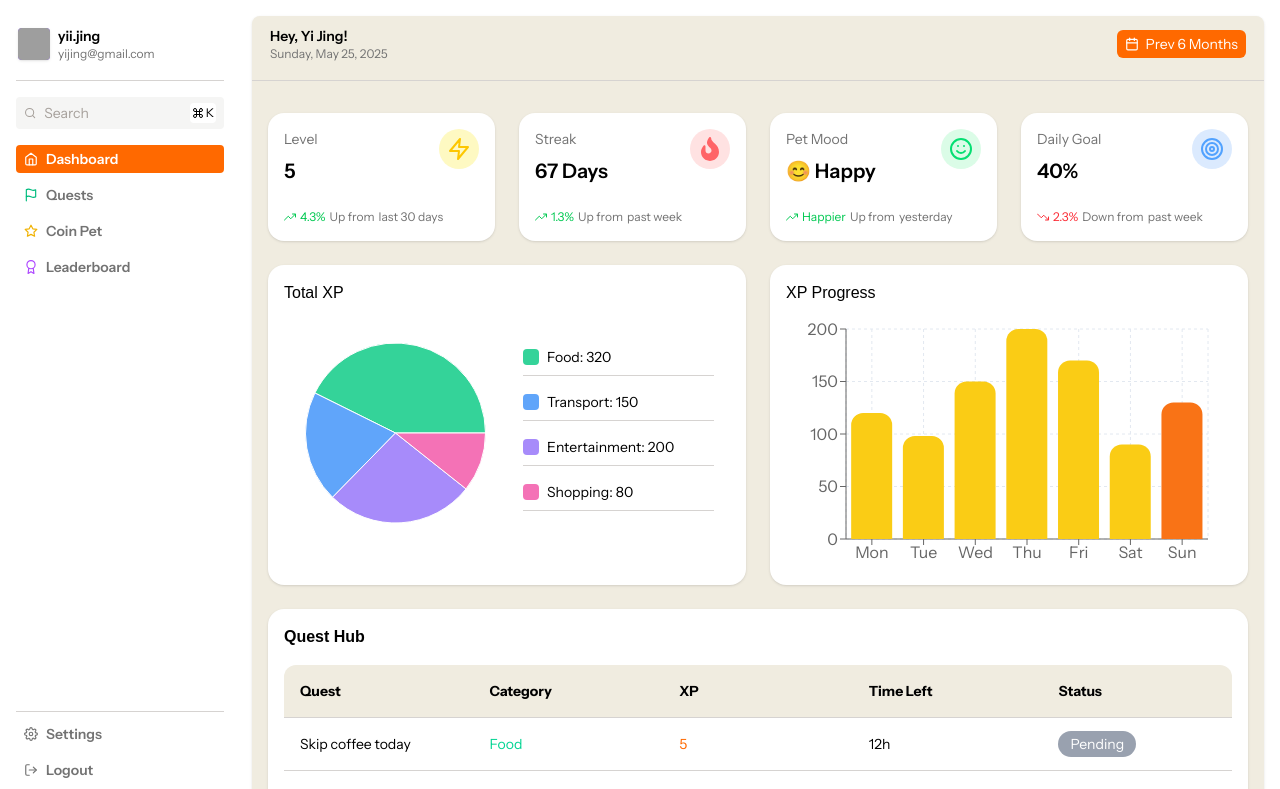
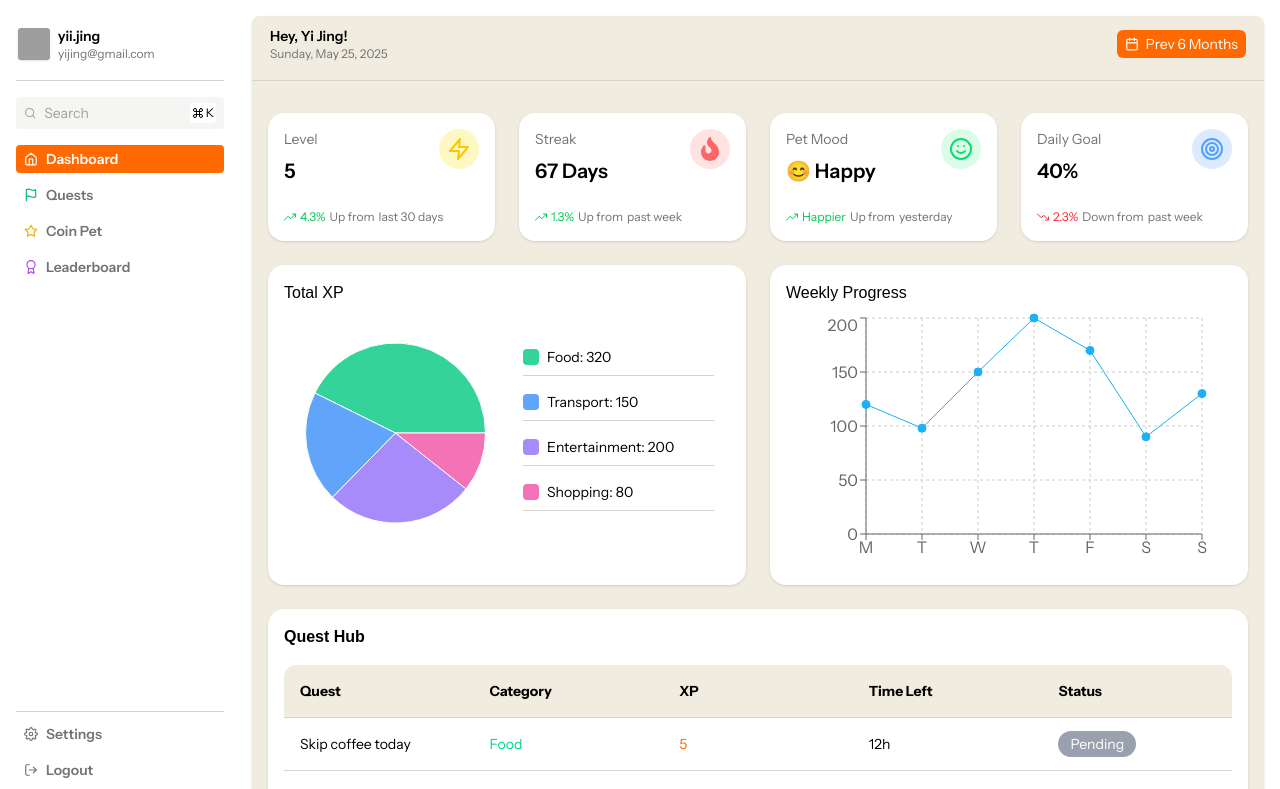
Before and after one commit to samuelngry/Coinly, a React (Vite) app in the folder client/: page /dashboard in a window 1280 px wide. Shown: the top 789 px of the page. Built offline with nearby package versions, Linux system fonts and the light colour scheme; grey boxes are pictures that could not be loaded; a web font is replaced by a local one.

Commit message:
feat: replace bar chart to line chart to show Weekly xp Progress in ActivityGraph

```diff
--- a/client/src/components/dashboard/ActivityGraph.jsx
+++ b/client/src/components/dashboard/ActivityGraph.jsx
@@ -1,54 +1,41 @@
-import React from 'react'
-import {
-  BarChart,
-  Bar,
-  XAxis,
-  YAxis,
-  Tooltip,
-  CartesianGrid,
-  ResponsiveContainer,
-  ReferenceLine,
-  Cell
-} from 'recharts';
+import React, { PureComponent } from 'react'
+import { LineChart, Line, XAxis, YAxis, CartesianGrid, Tooltip, Legend, ResponsiveContainer } from 'recharts';
 
 const data = [
-  { name: 'Mon', xp: 120 },
-  { name: 'Tue', xp: 98 },
-  { name: 'Wed', xp: 150 },
-  { name: 'Thu', xp: 200 },
-  { name: 'Fri', xp: 170 },
-  { name: 'Sat', xp: 90 },
-  { name: 'Sun', xp: 130 },
+  { name: 'M', xp: 120 },
+  { name: 'T', xp: 98 },
+  { name: 'W', xp: 150 },
+  { name: 'T', xp: 200 },
+  { name: 'F', xp: 170 },
+  { name: 'S', xp: 90 },
+  { name: 'S', xp: 130 },
 ];
 
 const ActivityGraph = () => {
   return (
     <div className='p-4 col-span-12 lg:col-span-6 rounded-2xl bg-white shadow'>
         <div className='flex items-start justify-between'>
-            <h3>XP Progress</h3>
+            <h3>Weekly Progress</h3>
         </div>
         <div className="w-full h-64 mt-2">
             <ResponsiveContainer width="100%" height="100%">
-                <BarChart data={data} margin={{ top: 16, right: 24, left: 0, bottom: 0 }}>
-                    <CartesianGrid strokeDasharray="3 3" stroke="#e2e8f0" />
-                    <XAxis dataKey="name" />
-                    <YAxis />
-                    <Tooltip cursor={{ fill: '#fef9c3' }} />
-                    <Bar
-                        dataKey='xp'
-                        radius={[12, 12, 0, 0]}
-                        isAnimationActive={true}
-                        animationDuration={800}
-                        animationEasing='ease-in-out'
-                    >
-                        {data.map((entry, index) => (
-                            <Cell
-                                key={`cell-${index}`}
-                                fill={entry.name === 'Sun' ? '#f97316' : '#facc15'}
-                            />
-                        ))}
-                    </Bar>
-                </BarChart>
+                <LineChart
+                width={500}
+                height={300}
+                data={data}
+                margin={{
+                    top: 5,
+                    right: 30,
+                    left: 20,
+                    bottom: 5,
+                }}
+            >
+                <CartesianGrid strokeDasharray="3 3" />
+                <XAxis dataKey="name" />
+                <YAxis />
+                <Tooltip />
+                <Line type="linear" dataKey="xp" stroke="#1CB0F6" dot={{ r: 4, fill: '#1CB0F6', stroke: '#1CB0F6' }} activeDot={{ r: 6, fill: '#1CB0F6', stroke: '#1CB0F6' }} />
+                </LineChart>
             </ResponsiveContainer>
         </div>
     </div>
```
